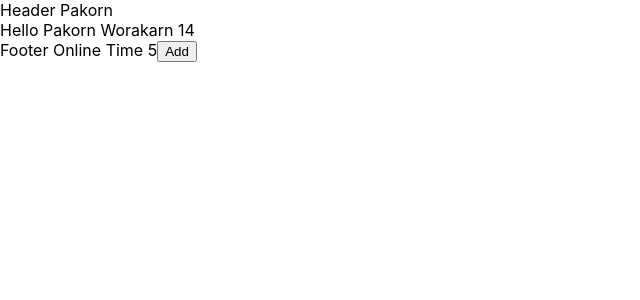
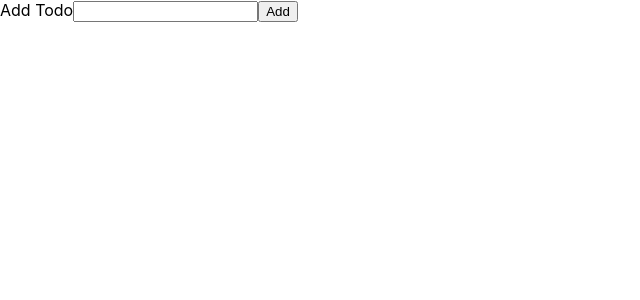
Before and after one commit to pakornkub/WorkShop-CodeCasterTH, a React (Create React App) app: page / in a window 1280 px wide. Shown: the top 300 px of the page, without its empty margins (0-640 px from the left). Built offline with nearby package versions, Linux system fonts and the light colour scheme.

Commit message:
ีupdate event & todo

```diff
--- a/src/App.js
+++ b/src/App.js
@@ -1,18 +1,52 @@
-import React from 'react';
+/*import React,{useState,useEffect} from 'react';
 import logo from './logo.svg';
 import './App.css';
 
 import Header from './Header'
 import Footer from './Footer'
 
-function App() {
+const App = () => {
+
+  const [num,setNum] = useState(0);
+
+  const handleFooterClicked = (n) => {
+
+    setNum(n)
+
+  }
+
   return (
     <div>
       <Header currentUser='Pakorn' isLoggedIn />
-      <div>Hello Pakorn Worakarn 14</div>
-      <Footer/>
+      <div>Hello Pakorn Worakarn {num}</div>
+      <Footer onTimerClick={handleFooterClicked}/>
     </div>
   );
 }
 
+export default App;*/
+
+import React, { useState, useEffect } from "react";
+import logo from "./logo.svg";
+import "./App.css";
+
+import TodoInput from "./TodoInput";
+import TodoList from "./TodoList";
+
+const App = () => {
+  const [todoItems, setTodoItems] = useState([]);
+
+  const handleTodoClicked = (input) => {
+    //setTodoItems(currentTodoItems => currentTodoItems.concat(input)); //concat = Join two arrays
+    setTodoItems((currentTodoItems) => [input, ...currentTodoItems]);
+  };
+
+  return (
+    <div>
+      <TodoInput onTodoClick={handleTodoClicked} />
+      <TodoList items={todoItems} />
+    </div>
+  );
+};
+
 export default App;
--- a/src/Footer.js
+++ b/src/Footer.js
@@ -1,6 +1,8 @@
 import React, {useState,useEffect} from 'react'
 
-function Footer() {
+const Footer = (props) => {
+
+    let {onTimerClick} = props;
 
     const [time, setTime] = useState(0)
 
@@ -19,11 +21,12 @@ function Footer() {
     //ถ้าใส่เป็น Array ว่าง ([]) จะเป็นการทำงานเฉพาะตอน mount และ unmount
     //ถ้าใส่ state ลงไปใน Argument ([time]) มันจะทำงาน ก็ต่อเมื่อค่าที่ระบุลงไปนั้นมีการเปลี่ยนแปลง (อัพเดท)
 
-   console.log('render')
     return (
         <div>
             Footer Online Time {time}
+            <br/>
             <button type="button" onClick={() => setTime(curretTime => curretTime + 1) }>Add</button>
+            <button type="button" onClick={() => onTimerClick(time) }>Add Num</button>
         </div>
     )
 }
--- a/src/Header.js
+++ b/src/Header.js
@@ -1,11 +1,17 @@
 import React from 'react'
 
-function Header(props) {
+const Header = (props) => {
 
     let {currentUser,isLoggedIn} = props
 
+    const handleHeaderClicked = () => {
+
+        alert(currentUser)
+
+    }
+
     return (
-        <div>Header {isLoggedIn && currentUser}</div>
+        <div onClick={handleHeaderClicked}>Header {isLoggedIn && currentUser}</div>
     );
 
 }
--- /dev/null
+++ b/src/TodoInput.js
@@ -0,0 +1,28 @@
+import React, { useState } from "react";
+
+const TodoInput = (props) => {
+  let { onTodoClick } = props;
+
+  const [input, setInput] = useState("");
+
+  const handleInputTodoClicked = (e = null) => {
+
+    if((e == 13 || e == 'click') && input)
+    {
+        onTodoClick(input);
+        setInput('');
+    }
+
+  };
+
+  return (
+    <div>
+      Add Todo
+      <input value={input} onChange={(e) => setInput(e.target.value)} onKeyUp={(e) => handleInputTodoClicked(e.keyCode)}/>
+      <button onClick={() => handleInputTodoClicked('click')}>Add</button>
+      {input}
+    </div>
+  );
+};
+
+export default TodoInput;
--- /dev/null
+++ b/src/TodoItem.js
@@ -0,0 +1,21 @@
+import React, {useState} from "react";
+
+const TodoItem = (props) => {
+
+  let { text } = props;
+
+  const [status,setStatus] = useState(false);
+
+  const toggle = () => {
+      setStatus(currentStatus => !currentStatus);
+  }
+
+  return (
+    <div>
+      <input type="checkbox" value={status} onClick={toggle} />
+      {status ? 'done :' + text : text}
+    </div>
+  );
+};
+
+export default TodoItem;
--- /dev/null
+++ b/src/TodoList.js
@@ -0,0 +1,22 @@
+import React from "react";
+import TodoItem from "./TodoItem";
+
+const TodoList = (props) => {
+  let { items } = props;
+
+  //key={index} ต้องใส่ที่ tag ตัวนอกสุดและต้องมีทุกครั้งที่ loop
+
+  return (
+    <div>
+      <ul>
+        {items.map((item, index) => (
+          <li key={index}>
+            <TodoItem text={item} />
+          </li>
+        ))}
+      </ul>
+    </div>
+  );
+};
+
+export default TodoList;
```
